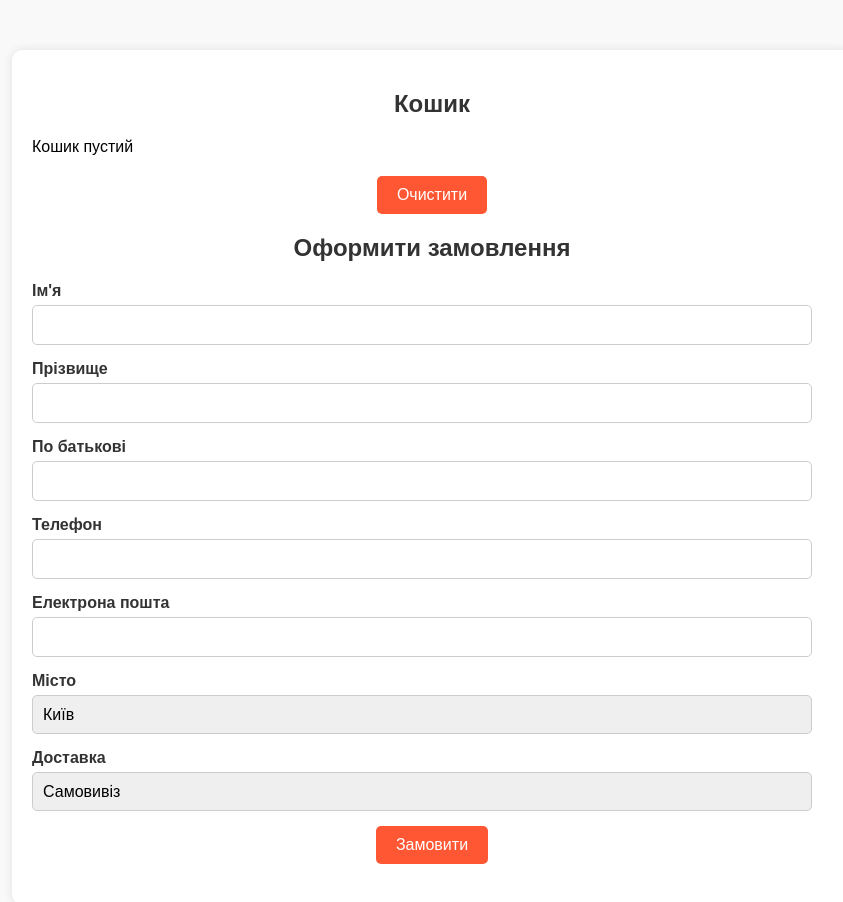
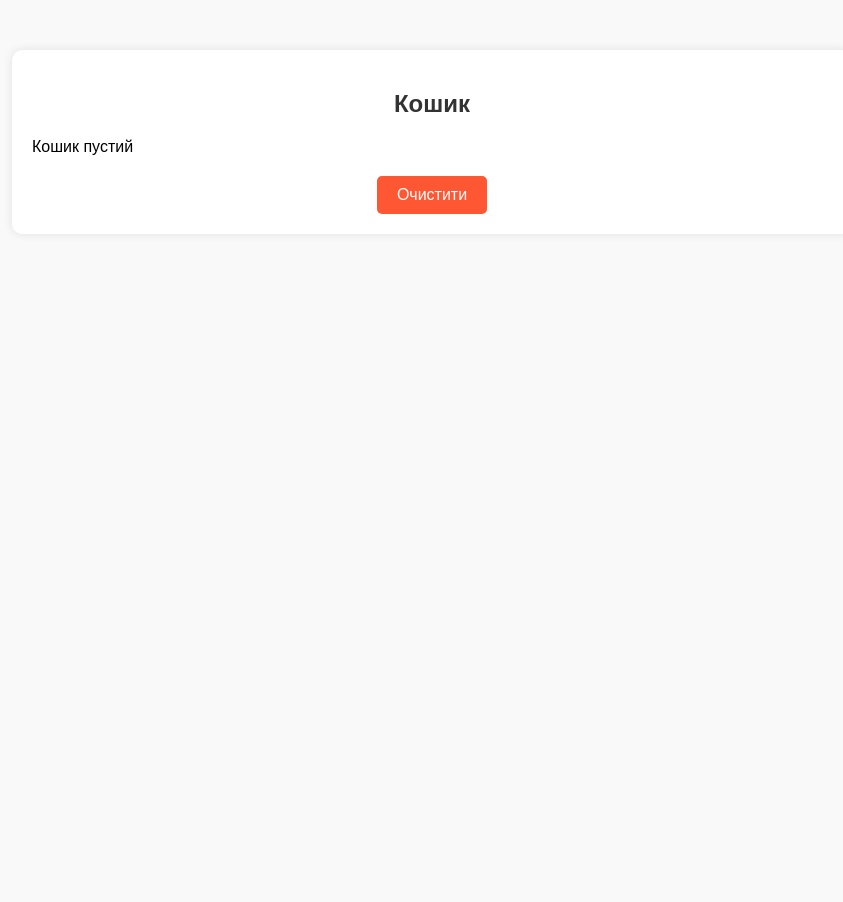
Before and after one commit to poravoz/order-placement, a website: page src/front-end/assets/basket/basket.html in a window 1280 px wide. Shown: the whole page, without its empty margins (208-1051 px from the left). After the commit the page ends 800 px from the top, so only its background shows below. Drawn offline with Linux system fonts and the light colour scheme.

Commit message:
31.10.2023

```diff
--- a/src/front-end/assets/basket/basket.html
+++ b/src/front-end/assets/basket/basket.html
@@ -40,21 +40,21 @@
             <div class="form-group">
                 <label for="city">Місто</label>
                 <select id="city" name="city" required>
-                    <option value="Kyiv">Київ</option>
-                    <option value="Kharkiv">Харків</option>
-                    <option value="Lviv">Одеса</option>
-                    <option value="Lviv">Дніпро</option>
-                    <option value="Lviv">Запоріжжя</option>
-                    <option value="Lviv">Львів</option>
-                    <option value="Lviv">Миколаїв</option>
-                    <option value="Lviv">Вінниця</option>
-                    <option value="Lviv">Херсон</option>
-                    <option value="Lviv">Полтава</option>
-                    <option value="Lviv">Черкаси</option>
-                    <option value="Lviv">Хмельницький</option>
-                    <option value="Lviv">Чернігів</option>
-                    <option value="Lviv">ІваноФранківськ</option>
-                    <option value="Lviv">Луцьк</option>
+                    <option>Київ</option>
+                    <option>Харків</option>
+                    <option>Одеса</option>
+                    <option>Дніпро</option>
+                    <option>Запоріжжя</option>
+                    <option>Львів</option>
+                    <option>Миколаїв</option>
+                    <option>Вінниця</option>
+                    <option>Херсон</option>
+                    <option>Полтава</option>
+                    <option>Черкаси</option>
+                    <option>Хмельницький</option>
+                    <option>Чернігів</option>
+                    <option>Івано-Франківськ</option>
+                    <option>Луцьк</option>
                 </select>
             </div>
             <div class="form-group">
--- a/src/front-end/assets/js/script.form.js
+++ b/src/front-end/assets/js/script.form.js
@@ -2,14 +2,15 @@ document.addEventListener('DOMContentLoaded', function() {
     var cartItemsDiv = document.getElementById('cart-items');
     var cartProduct = localStorage.getItem('cartProduct');
     var formContainer = document.querySelector('.form-container');
+    var clearCartButton = document.getElementById('clear-cart');
 
     if (cartProduct) {
         cartItemsDiv.innerHTML = '<h3>Товар в кошику:</h3><p>' + cartProduct + '</p>';
     } else {
         cartItemsDiv.innerHTML = '<p>Кошик пустий</p>';
+        formContainer.style.display = 'none';
     }
 
-    var clearCartButton = document.getElementById('clear-cart');
     clearCartButton.addEventListener('click', function() {
         localStorage.removeItem('cartProduct');
         cartItemsDiv.innerHTML = '<p>Кошик пустий</p>';
```
Also changed, not shown: src/front-end/assets/js/script.js (+5 -10 lines).
